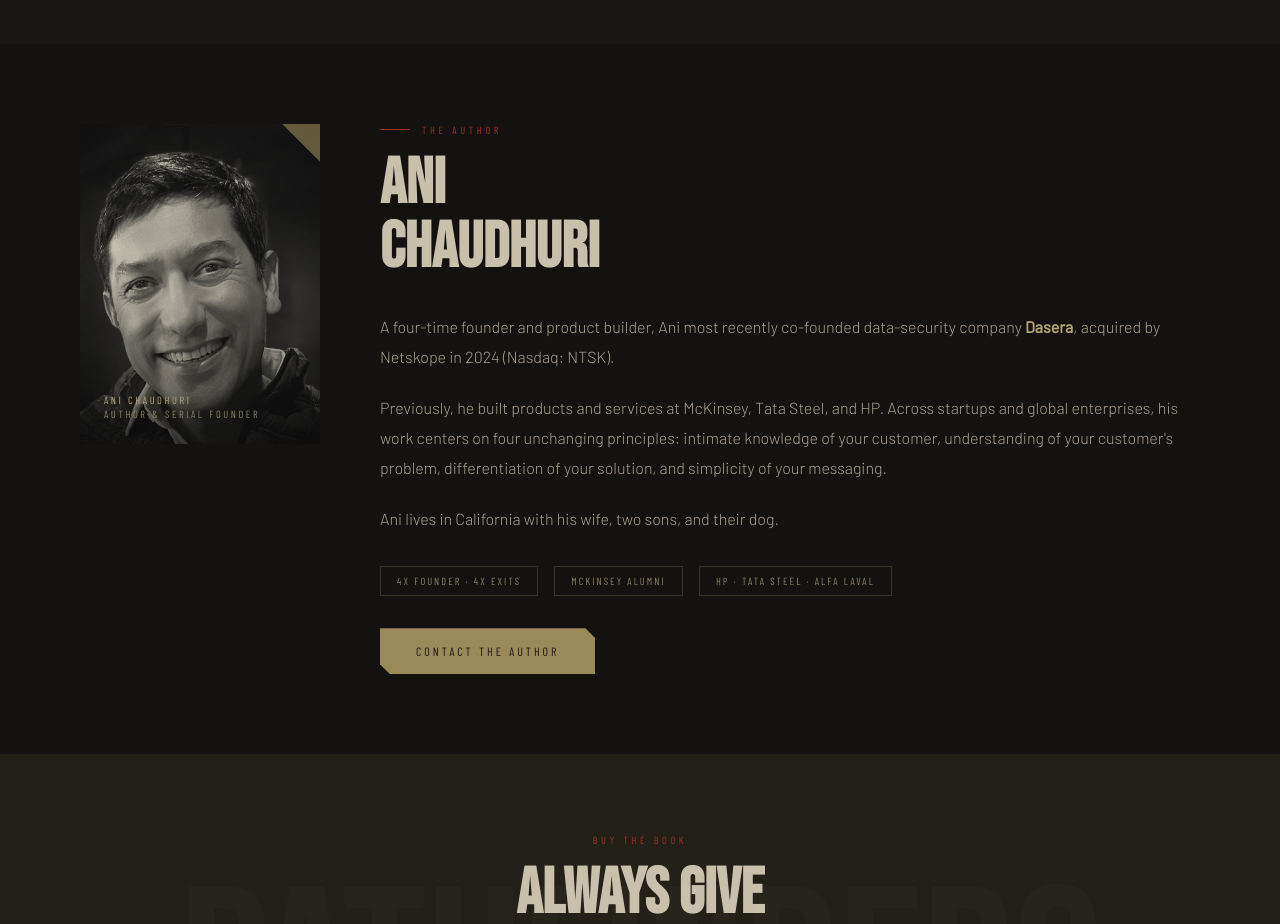
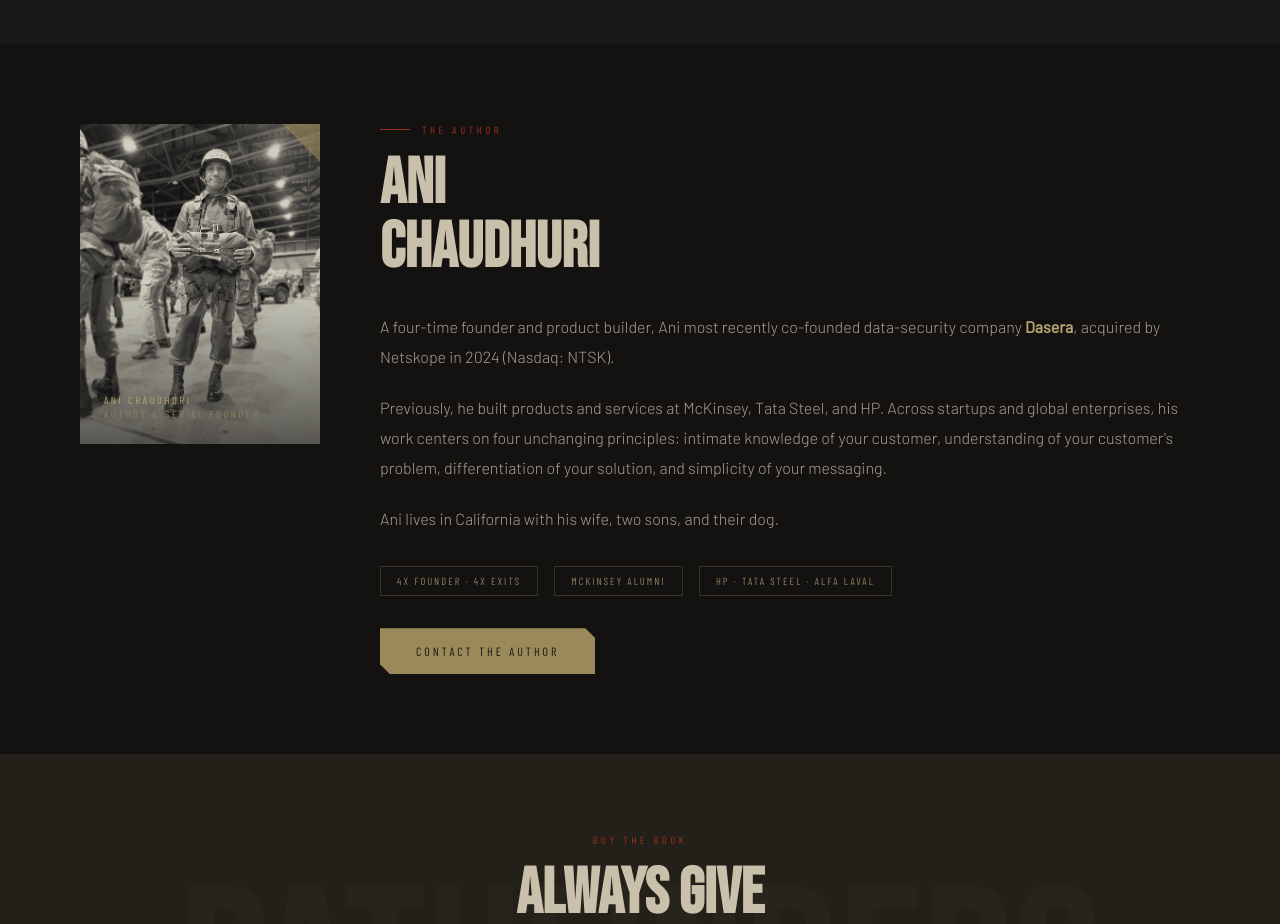
Before and after one commit to anionline/pathfinders-book, a plain HTML site: page index.html in a window 1280 px wide. Shown: the part 4420-5344 px from the top of the page. Drawn offline with nearby package versions, Linux system fonts and the light colour scheme; a web font is replaced by a local one.

Commit message:
About the Author: new parachute photo of Ani (from the Designer)
Co-Authored-By: Claude Opus 5.5 <noreply@anthropic.com>
Claude-Session: https://claude.ai/code/session_01RSy921qqnfkSxHgkthsN9c

```diff
--- a/index.html
+++ b/index.html
@@ -1989,7 +1989,7 @@
 <section class="author-section" id="author">
   <div class="author-img-block">
     <div class="author-img-placeholder" style="background:none;border:none;">
-      <img src="images/img_064_4b5f765f.jpg" alt="Ani Chaudhuri" style="width:100%;height:100%;object-fit:cover;display:block;" />
+      <img src="images/ani-paratrooper-1080x1350.jpg" alt="Ani Chaudhuri in WWII paratrooper gear, holding a reserve parachute" style="width:100%;height:100%;object-fit:cover;display:block;" />
       <div class="author-corner"></div>
       <div class="author-name-tag">
         <span>Ani Chaudhuri</span>
```
Also changed, not shown: images/ani-paratrooper-1080x1350.jpg (added).
